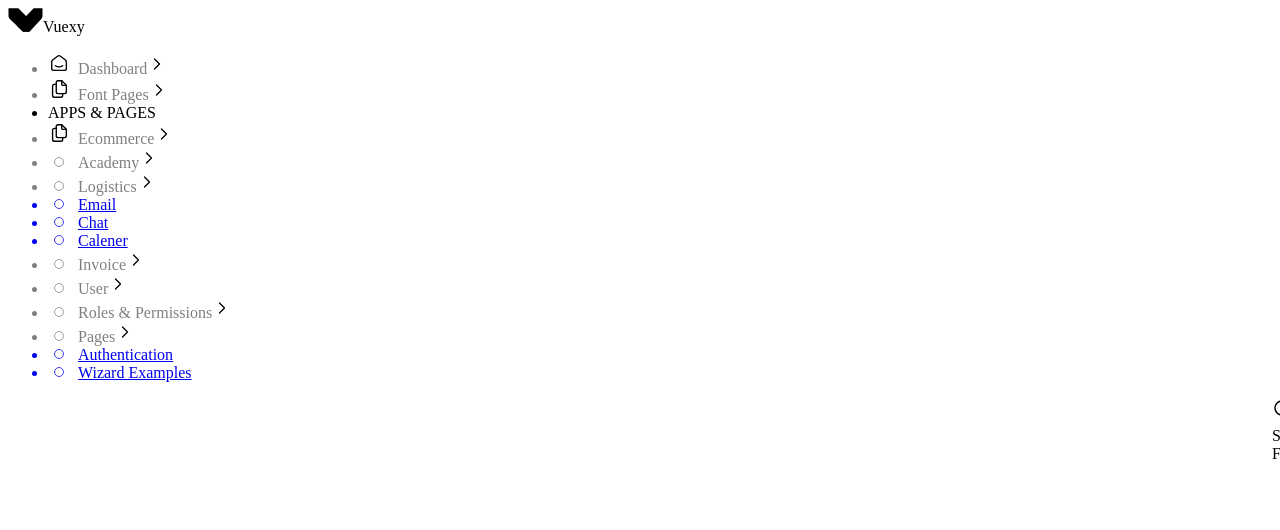
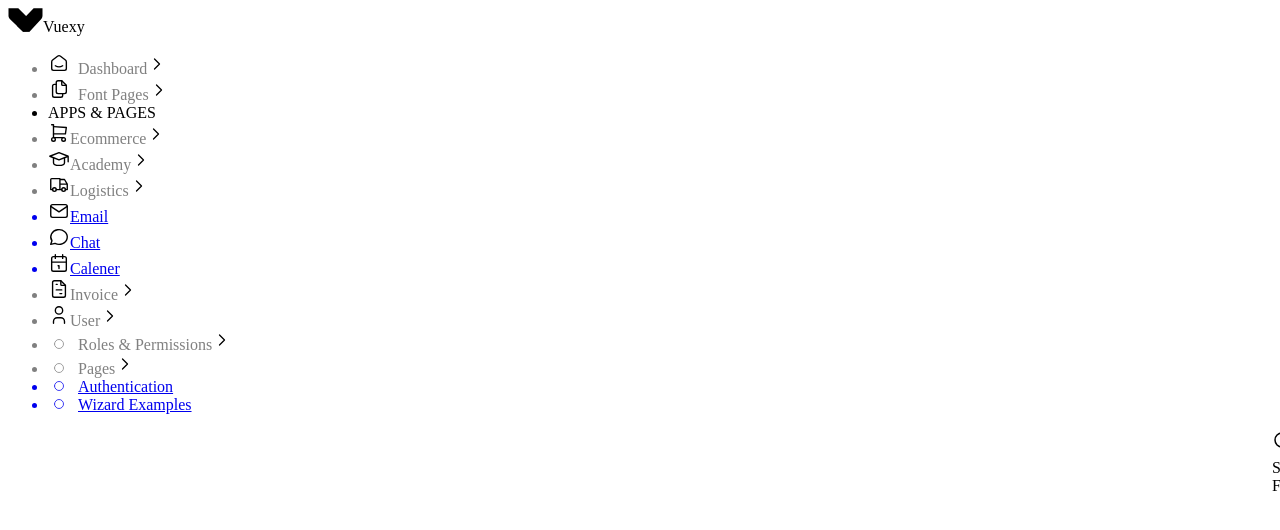
Before and after one commit to parteekmalik/assignment-Blackcoffer, a React app in the folder client/: page / in a window 1280 px wide. Shown: the top 530 px of the page. Built offline with nearby package versions, Linux system fonts and the light colour scheme; the HTML template or start-up script is replaced by a standard one.

Commit message:
added svgs

```diff
--- a/client/src/app/compoents/Aside/Aside.tsx
+++ b/client/src/app/compoents/Aside/Aside.tsx
@@ -4,6 +4,14 @@ import DashboardIcon from './components/SVGs/Aside/DashboardIcon';
 import LogoSVG from './components/SVGs/LogoSVG';
 import FontPagesSVG from './components/SVGs/Aside/FontPagesSVG';
 import NavigationCotextCoponent from './components/context/NavigationCotext';
+import AcademySVG from './components/SVGs/Aside/AcademySVG';
+import LogisticsSVG from './components/SVGs/Aside/LogisticsSVG';
+import EmailSVG from './components/SVGs/Aside/EmailSVG';
+import ChatSVG from './components/SVGs/Aside/ChatSVG';
+import CalederSVG from './components/SVGs/Aside/CalederSVG';
+import InvoiceSVG from './components/SVGs/Aside/InvoiceSVG';
+import UserSVG from './components/SVGs/Aside/UserSVG';
+import EcommereceSVG from './components/SVGs/Aside/EcommereceSVG';
 
 function Aside({
   setAsideWidth,
@@ -57,7 +65,7 @@ function Aside({
             },
             { name: 'APPS & PAGES', type: 'SectionTitleNav' },
             {
-              icon: <FontPagesSVG />,
+              icon: <EcommereceSVG />,
               name: 'Ecommerce',
               type: 'normal',
               list: [
@@ -93,6 +101,7 @@ function Aside({
               ],
             },
             {
+              icon: <AcademySVG />,
               name: 'Academy',
               type: 'normal',
               list: [
@@ -102,6 +111,7 @@ function Aside({
               ],
             },
             {
+              icon: <LogisticsSVG />,
               name: 'Logistics',
               type: 'normal',
               list: [
@@ -109,10 +119,11 @@ function Aside({
                 { name: 'Fleet', type: 'last' },
               ],
             },
-            { name: 'Email', type: 'normal' }, //TODO :create new type
-            { name: 'Chat', type: 'normal' }, //TODO :create new type
-            { name: 'Calener', type: 'normal' }, //TODO :create new type
+            { icon: <EmailSVG />, name: 'Email', type: 'normal' }, //TODO :create new type
+            { icon: <ChatSVG />, name: 'Chat', type: 'normal' }, //TODO :create new type
+            { icon: <CalederSVG />, name: 'Calener', type: 'normal' }, //TODO :create new type
             {
+              icon: <InvoiceSVG />,
               name: 'Invoice',
               type: 'normal',
               list: [
@@ -123,6 +134,7 @@ function Aside({
               ],
             },
             {
+              icon: <UserSVG />,
               name: 'User',
               type: 'normal',
               list: [
--- /dev/null
+++ b/client/src/app/compoents/Aside/components/SVGs/Aside/AcademySVG.tsx
@@ -0,0 +1,25 @@
+import React from 'react';
+
+function AcademySVG() {
+  return (
+    <svg
+      xmlns="http://www.w3.org/2000/svg"
+      viewBox="0 0 24 24"
+      width="22"
+      height="22"
+    >
+      <g
+        fill="none"
+        stroke="black"
+        strokeLinecap="round"
+        strokeLinejoin="round"
+        strokeWidth="1.5"
+      >
+        <path d="M22 9L12 5L2 9l10 4zv6" />
+        <path d="M6 10.6V16a6 3 0 0 0 12 0v-5.4" />
+      </g>
+    </svg>
+  );
+}
+
+export default AcademySVG;
--- /dev/null
+++ b/client/src/app/compoents/Aside/components/SVGs/Aside/CalederSVG.tsx
@@ -0,0 +1,23 @@
+import React from 'react';
+
+function CalederSVG() {
+  return (
+    <svg
+      xmlns="http://www.w3.org/2000/svg"
+      viewBox="0 0 24 24"
+      width="22"
+      height="22"
+    >
+      <path
+        fill="none"
+        stroke="black"
+        strokeLinecap="round"
+        strokeLinejoin="round"
+        strokeWidth="1.5"
+        d="M4 7a2 2 0 0 1 2-2h12a2 2 0 0 1 2 2v12a2 2 0 0 1-2 2H6a2 2 0 0 1-2-2zm12-4v4M8 3v4m-4 4h16m-9 4h1m0 0v3"
+      />
+    </svg>
+  );
+}
+
+export default CalederSVG;
--- /dev/null
+++ b/client/src/app/compoents/Aside/components/SVGs/Aside/ChatSVG.tsx
@@ -0,0 +1,23 @@
+import React from 'react';
+
+function ChatSVG() {
+  return (
+    <svg
+      xmlns="http://www.w3.org/2000/svg"
+      viewBox="0 0 24 24"
+      width="22"
+      height="22"
+    >
+      <path
+        fill="none"
+        stroke="black"
+        strokeLinecap="round"
+        strokeLinejoin="round"
+        strokeWidth="1.5"
+        d="m3 20l1.3-3.9A9 8 0 1 1 7.7 19z"
+      />
+    </svg>
+  );
+}
+
+export default ChatSVG;
--- /dev/null
+++ b/client/src/app/compoents/Aside/components/SVGs/Aside/EcommereceSVG.tsx
@@ -0,0 +1,26 @@
+import React from 'react';
+
+function EcommereceSVG() {
+  return (
+    <svg
+      xmlns="http://www.w3.org/2000/svg"
+      viewBox="0 0 24 24"
+      width="22"
+      height="22"
+    >
+      <g
+        fill="none"
+        stroke="black"
+        strokeLinecap="round"
+        strokeLinejoin="round"
+        strokeWidth="1.5"
+      >
+        <path d="M4 19a2 2 0 1 0 4 0a2 2 0 1 0-4 0m11 0a2 2 0 1 0 4 0a2 2 0 1 0-4 0" />
+        <path d="M17 17H6V3H4" />
+        <path d="m6 5l14 1l-1 7H6" />
+      </g>
+    </svg>
+  );
+}
+
+export default EcommereceSVG;
--- /dev/null
+++ b/client/src/app/compoents/Aside/components/SVGs/Aside/EmailSVG.tsx
@@ -0,0 +1,25 @@
+import React from 'react';
+
+function EmailSVG() {
+  return (
+    <svg
+      xmlns="http://www.w3.org/2000/svg"
+      viewBox="0 0 24 24"
+      width="22"
+      height="22"
+    >
+      <g
+        fill="none"
+        stroke="black"
+        strokeLinecap="round"
+        strokeLinejoin="round"
+        strokeWidth="1.5"
+      >
+        <path d="M3 7a2 2 0 0 1 2-2h14a2 2 0 0 1 2 2v10a2 2 0 0 1-2 2H5a2 2 0 0 1-2-2z" />
+        <path d="m3 7l9 6l9-6" />
+      </g>
+    </svg>
+  );
+}
+
+export default EmailSVG;
--- /dev/null
+++ b/client/src/app/compoents/Aside/components/SVGs/Aside/InvoiceSVG.tsx
@@ -0,0 +1,25 @@
+import React from 'react';
+
+function InvoiceSVG() {
+  return (
+    <svg
+      xmlns="http://www.w3.org/2000/svg"
+      viewBox="0 0 24 24"
+      width="22"
+      height="22"
+    >
+      <g
+        fill="none"
+        stroke="black"
+        strokeLinecap="round"
+        strokeLinejoin="round"
+        strokeWidth="1.5"
+      >
+        <path d="M14 3v4a1 1 0 0 0 1 1h4" />
+        <path d="M17 21H7a2 2 0 0 1-2-2V5a2 2 0 0 1 2-2h7l5 5v11a2 2 0 0 1-2 2M9 7h1m-1 6h6m-2 4h2" />
+      </g>
+    </svg>
+  );
+}
+
+export default InvoiceSVG;
--- /dev/null
+++ b/client/src/app/compoents/Aside/components/SVGs/Aside/LogisticsSVG.tsx
@@ -0,0 +1,25 @@
+import React from 'react';
+
+function LogisticsSVG() {
+  return (
+    <svg
+      xmlns="http://www.w3.org/2000/svg"
+      viewBox="0 0 24 24"
+      width="22"
+      height="22"
+    >
+      <g
+        fill="none"
+        stroke="black"
+        strokeLinecap="round"
+        strokeLinejoin="round"
+        strokeWidth="1.5"
+      >
+        <path d="M5 17a2 2 0 1 0 4 0a2 2 0 1 0-4 0m10 0a2 2 0 1 0 4 0a2 2 0 1 0-4 0" />
+        <path d="M5 17H3V6a1 1 0 0 1 1-1h9v12m-4 0h6m4 0h2v-6h-8m0-5h5l3 5" />
+      </g>
+    </svg>
+  );
+}
+
+export default LogisticsSVG;
--- /dev/null
+++ b/client/src/app/compoents/Aside/components/SVGs/Aside/UserSVG.tsx
@@ -0,0 +1,23 @@
+import React from 'react';
+
+function UserSVG() {
+  return (
+    <svg
+      xmlns="http://www.w3.org/2000/svg"
+      viewBox="0 0 24 24"
+      width="22"
+      height="22"
+    >
+      <path
+        fill="none"
+        stroke="black"
+        strokeLinecap="round"
+        strokeLinejoin="round"
+        strokeWidth="1.5"
+        d="M8 7a4 4 0 1 0 8 0a4 4 0 0 0-8 0M6 21v-2a4 4 0 0 1 4-4h4a4 4 0 0 1 4 4v2"
+      />
+    </svg>
+  );
+}
+
+export default UserSVG;
```
